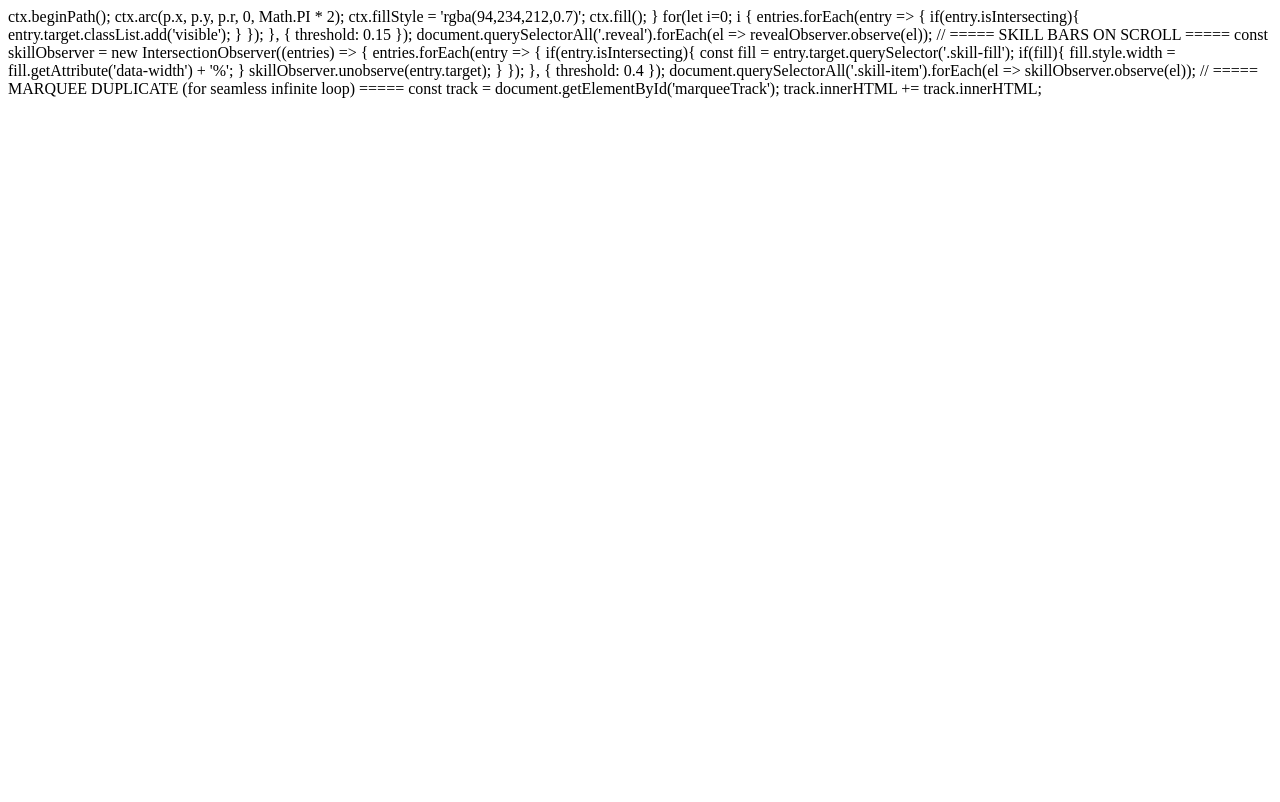
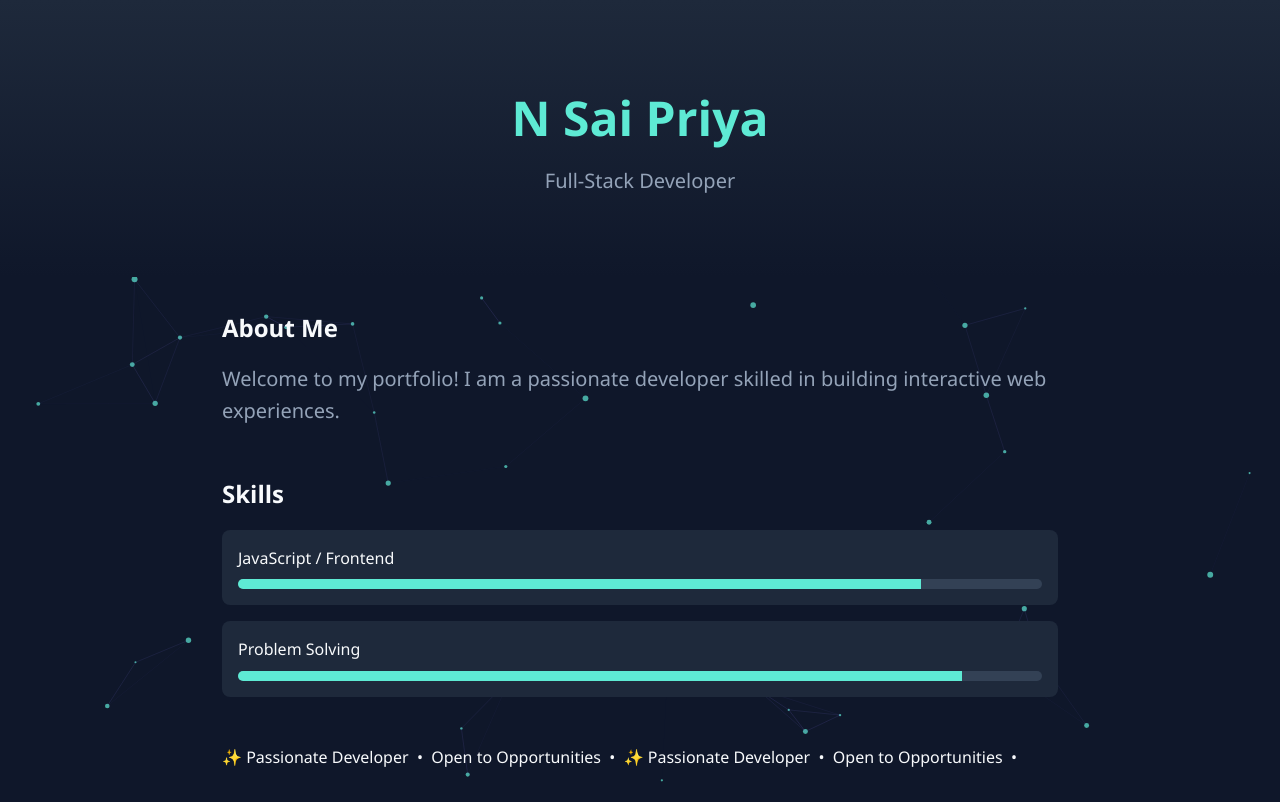
Before and after one commit to saipriya1763/sai-priya-portfolio, a plain HTML site: page index.html in a window 1280 px wide. Drawn offline with Linux system fonts and the light colour scheme.

Commit message:
Update index.html

```diff
--- a/index.html
+++ b/index.html
@@ -4,11 +4,142 @@
     <meta charset="UTF-8">
     <meta name="viewport" content="width=device-width, initial-scale=1.0">
     <title>N Sai Priya — Full-Stack Developer</title>
+    <style>
+        * {
+            margin: 0;
+            padding: 0;
+            box-sizing: border-box;
+        }
+        body {
+            font-family: 'Segoe UI', Tahoma, Geneva, Verdana, sans-serif;
+            background-color: #0f172a;
+            color: #f8fafc;
+            line-height: 1.6;
+            overflow-x: hidden;
+        }
+        header {
+            text-align: center;
+            padding: 5rem 1rem;
+            background: linear-gradient(to bottom, #1e293b, #0f172a);
+        }
+        h1 {
+            font-size: 3rem;
+            margin-bottom: 0.5rem;
+            color: #5eead4;
+        }
+        p {
+            font-size: 1.25rem;
+            color: #94a3b8;
+        }
+        .container {
+            max-width: 900px;
+            margin: 0 auto;
+            padding: 2rem;
+        }
+        .reveal {
+            opacity: 0;
+            transform: translateY(20px);
+            transition: opacity 0.6s ease-out, transform 0.6s ease-out;
+        }
+        .reveal.visible {
+            opacity: 1;
+            transform: translateY(0);
+        }
+        .skill-item {
+            background: #1e293b;
+            margin: 1rem 0;
+            padding: 1rem;
+            border-radius: 8px;
+        }
+        .skill-bar {
+            background: #334155;
+            height: 10px;
+            border-radius: 5px;
+            margin-top: 0.5rem;
+            overflow: hidden;
+        }
+        .skill-fill {
+            height: 100%;
+            width: 0;
+            background: #5eead4;
+            transition: width 1s ease-in-out;
+        }
+    </style>
+</head>
+<body>
+
+    <header class="reveal">
+        <h1>N Sai Priya</h1>
+        <p>Full-Stack Developer</p>
+    </header>
+
+    <div class="container">
+        <section class="reveal" style="margin-bottom: 3rem;">
+            <h2>About Me</h2>
+            <p style="margin-top: 1rem;">Welcome to my portfolio! I am a passionate developer skilled in building interactive web experiences.</p>
+        </section>
+
+        <section class="reveal">
+            <h2>Skills</h2>
+            <div class="skill-item" style="margin-top: 1rem;">
+                <span>JavaScript / Frontend</span>
+                <div class="skill-bar">
+                    <div class="skill-fill" data-width="85"></div>
+                </div>
+            </div>
+            <div class="skill-item">
+                <span>Problem Solving</span>
+                <div class="skill-bar">
+                    <div class="skill-fill" data-width="90"></div>
+                </div>
+            </div>
+        </section>
+
+        <div id="marqueeTrack" style="margin-top: 3rem; white-space: nowrap; overflow: hidden;">
+            <span>✨ Passionate Developer &nbsp;&bull;&nbsp; Open to Opportunities &nbsp;&bull;&nbsp; </span>
+        </div>
+    </div>
+
+    <canvas id="particleCanvas" style="position:fixed; top:0; left:0; width:100%; height:100%; pointer-events:none; z-index:-1;"></canvas>
+
+    <script>
+        // ===== PARTICLE BACKGROUND EFFECT =====
+        const canvas = document.getElementById('particleCanvas');
+        const ctx = canvas.getContext('2d');
+        let particles = [];
+
+        function resizeCanvas() {
+            canvas.width = window.innerWidth;
+            canvas.height = window.innerHeight;
+        }
+        window.addEventListener('resize', resizeCanvas);
+        resizeCanvas();
+
+        for(let i = 0; i < 50; i++) {
+            particles.push({
+                x: Math.random() * canvas.width,
+                y: Math.random() * canvas.height,
+                r: Math.random() * 2 + 1,
+                vx: (Math.random() - 0.5) * 0.5,
+                vy: (Math.random() - 0.5) * 0.5
+            });
+        }
+
+        function drawParticles() {
+            ctx.clearRect(0, 0, canvas.width, canvas.height);
+            particles.forEach(p => {
+                p.x += p.vx;
+                p.y += p.vy;
+                if(p.x < 0) p.x = canvas.width;
+                if(p.x > canvas.width) p.x = 0;
+                if(p.y < 0) p.y = canvas.height;
+                if(p.y > canvas.height) p.y = 0;
+
                 ctx.beginPath();
                 ctx.arc(p.x, p.y, p.r, 0, Math.PI * 2);
                 ctx.fillStyle = 'rgba(94,234,212,0.7)';
                 ctx.fill();
-    }
+            });
 
             for(let i=0; i<particles.length; i++){
                 for(let j=i+1; j<particles.length; j++){
@@ -19,7 +150,7 @@ ctx.beginPath();
                         ctx.beginPath();
                         ctx.moveTo(a.x, a.y);
                         ctx.lineTo(b.x, b.y);
-          ctx.strokeStyle = rgba(139,124,246,${0.18 * (1 - dist/130)});
+                        ctx.strokeStyle = `rgba(139,124,246,${0.18 * (1 - dist/130)})`;
                         ctx.lineWidth = 1;
                         ctx.stroke();
                     }
@@ -57,7 +188,9 @@ ctx.beginPath();
 
         // ===== MARQUEE DUPLICATE (for seamless infinite loop) =====
         const track = document.getElementById('marqueeTrack');
+        if (track) {
             track.innerHTML += track.innerHTML;
+        }
     </script>
 </body>
 </html>
```
Lines whose indentation alone changed are shown as unchanged.
